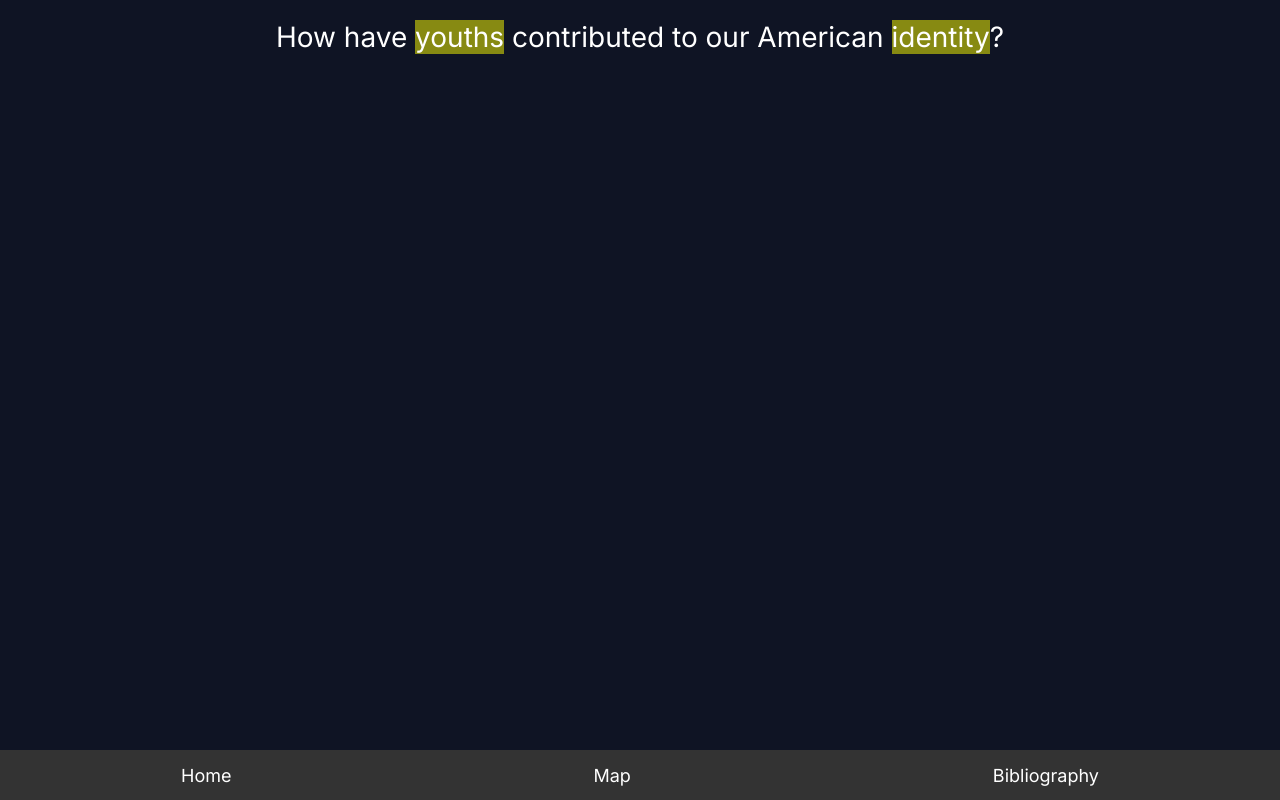
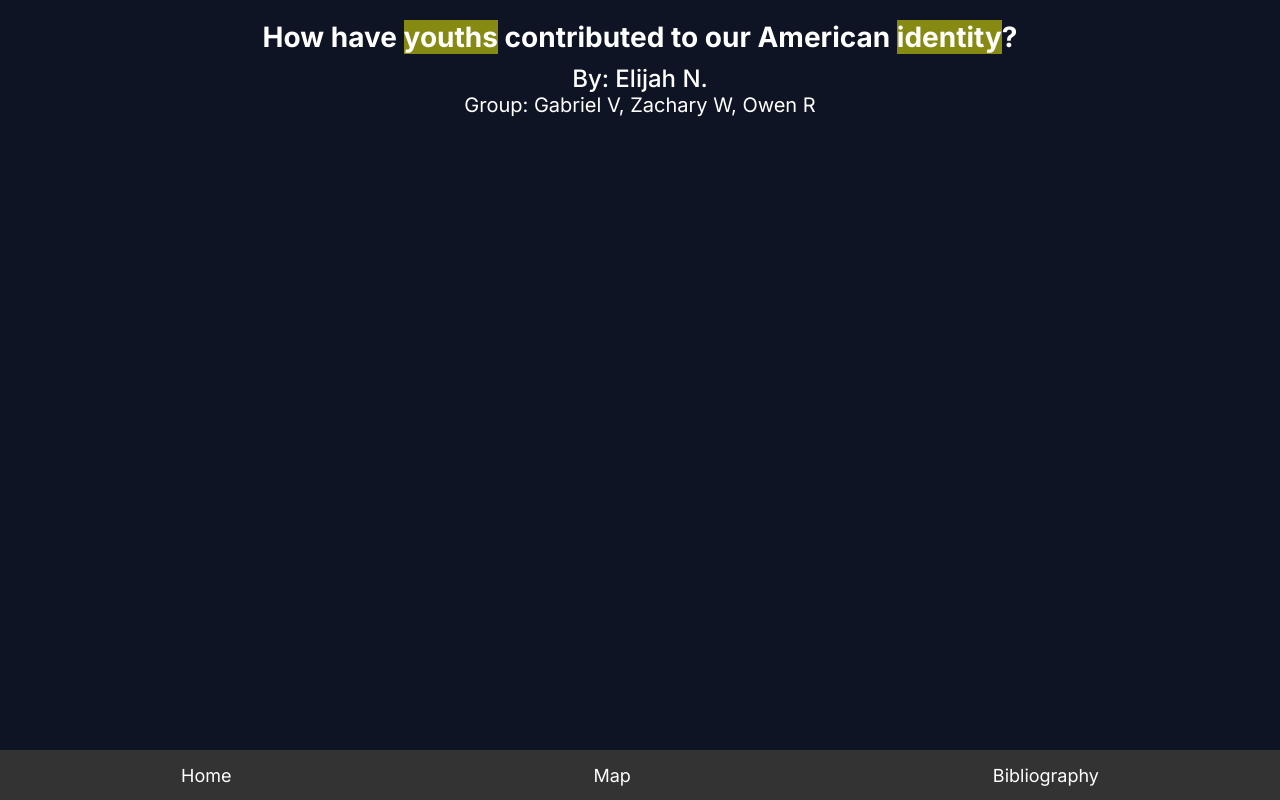
Before and after one commit to SteampunkWizardStudios/history-site, a Next.js app: page / in a window 1280 px wide. Built offline with nearby package versions, Linux system fonts and the light colour scheme.

Commit message:
added credits

```diff
--- a/src/app/page.js
+++ b/src/app/page.js
@@ -6,6 +6,8 @@ export default function Home() {
   return (
     <>
       <Question />
+      <h1 className={styles.credit}>By: Elijah N.</h1>
+      <h2 className={styles.credit2}>Group: Gabriel V, Zachary W, Owen R</h2>
       <TaskBar />
     </>
   );
--- a/src/app/styles/homestyle.module.css
+++ b/src/app/styles/homestyle.module.css
@@ -3,8 +3,22 @@
     font-size: 28px;
     text-align: center;
     margin-top: 20px;
+    font-weight: 700;
+    margin-bottom: 10px;
 }
 .highlight {
     background-color: rgba(255, 255, 0, 0.5);
     cursor: pointer;
 }
+.credit, .credit2{
+    text-align: center;
+    color: white;
+}
+.credit {
+    font-size: 24px;
+    font-weight: 500;
+}
+.credit2 {
+    font-size: 20px;
+    font-weight: 400;
+}
```
